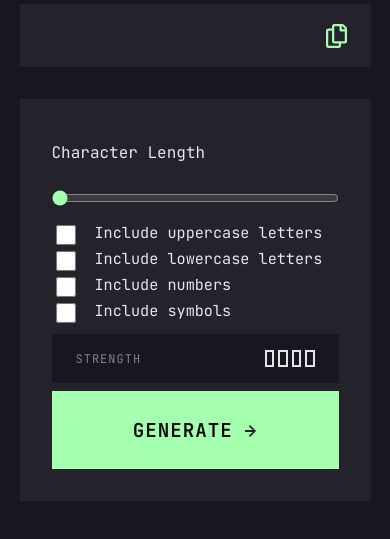
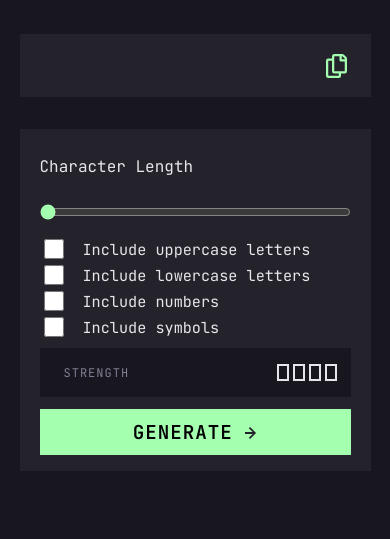
Before and after one commit to ursasimenc/Password-Generator, a plain HTML site: page index.html in a window 390 px wide. Shown: the part 229-768 px from the top of the page. Drawn offline with Linux system fonts and the light colour scheme.

Commit message:
minor fixes

```diff
--- a/style.css
+++ b/style.css
@@ -42,10 +42,14 @@ h1 {
 
 main {
 	width: 100%;
-	max-width: 40rem;
+	max-width: 30rem;
 	display: flex;
 	flex-direction: column;
 	gap: 2rem;
+}
+
+label {
+	font-size: 0.95rem;
 }
 
 .password_div,
@@ -111,10 +115,11 @@ path {
 	color: var(--green);
 }
 
-.pass_choices div {
+.pass_choice {
 	width: 100%;
 	display: flex;
 	justify-content: flex-start;
+	align-items: center;
 	gap: 1rem;
 }
 p {
@@ -175,6 +180,7 @@ input[type="checkbox"] {
 .pass_strength_bar {
 	width: 25%;
 	border: 2px solid var(--almost-white);
+	min-width: 12px;
 }
 
 button {
@@ -205,7 +211,7 @@ button:hover path {
 	}
 
 	.content_div {
-		padding: 1rem 1.5rem;
+		padding: 1.25rem 1.5rem;
 	}
 
 	.pass_strength {
@@ -230,7 +236,7 @@ button:hover path {
 		max-width: 90vw;
 	}
 	.content_div {
-		padding: 2rem;
+		padding: 1rem 1.25rem;
 	}
 
 	.pass_strength {
@@ -256,4 +262,9 @@ button:hover path {
 	.pass_strength_desc {
 		font-size: 0.8rem;
 	}
+
+	button {
+		padding-block: 0.5rem;
+		margin-top: 0.25rem;
+	}
 }
```
